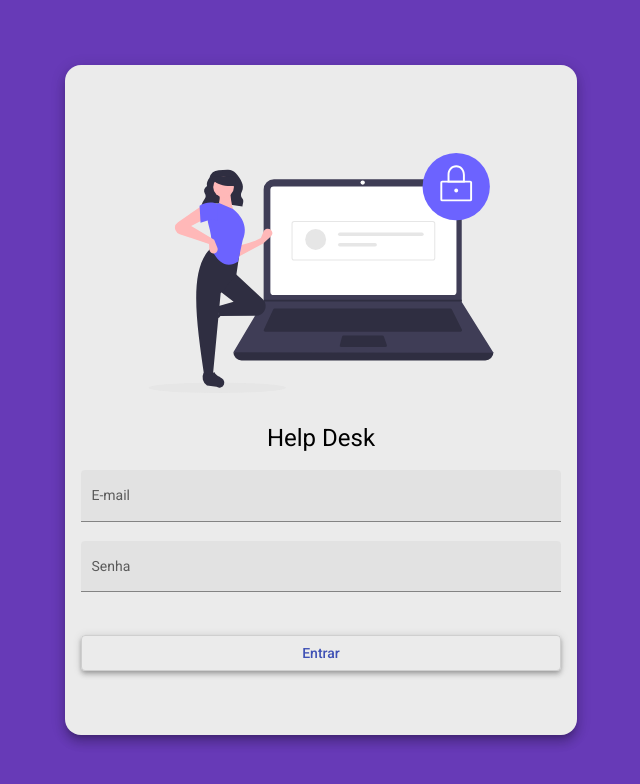
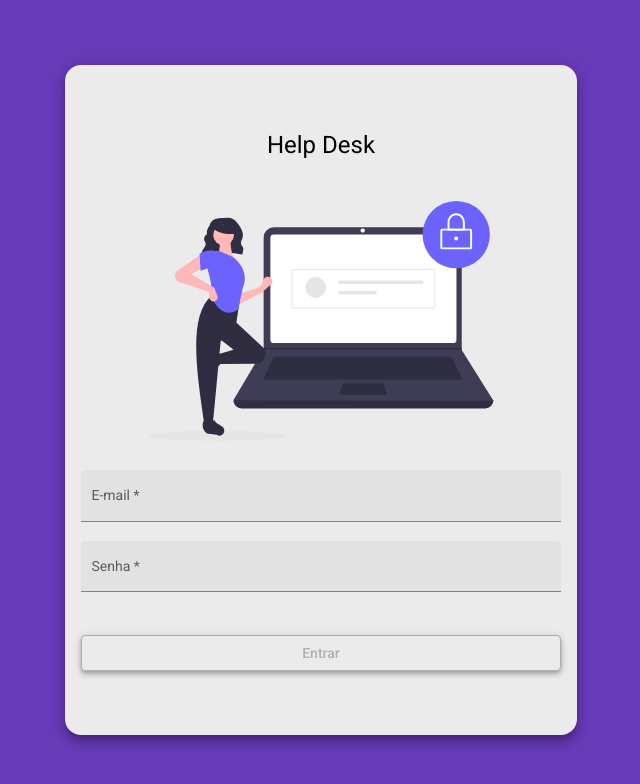
Before and after one commit to devthiagomartins/helpdesk-front, an Angular app: page /login in a window 1280 px wide. Shown: the top 784 px of the page, without its empty margins (319-959 px from the left). Built offline with nearby package versions, Linux system fonts and the light colour scheme.

Commit message:
validacao de formularios para login

```diff
--- a/src/app/components/login/login.component.css
+++ b/src/app/components/login/login.component.css
@@ -1,6 +1,6 @@
 .container {
   height: 100%;
-  background: linear-gradient(90deg, rgba(103,58,183,1) 0%, rgba(103,58,183,1) 50%, rgba(103,58,183,1) 100%);;
+  background: linear-gradient(90deg, rgba(103,58,183,1) 100%, rgba(103,58,183,1) 10%, rgba(103,58,183,1) 10%);;
   display: flex;
   align-items: center;
   justify-content: center;
@@ -16,6 +16,7 @@
 h1{
   width: 100%;
   text-align: center;
+
 }
 
 img{
--- a/src/app/components/login/login.component.html
+++ b/src/app/components/login/login.component.html
@@ -1,22 +1,33 @@
 <div class="container">
 
   <form class="form mat-elevation-z8">
-
+    <h1>Help Desk</h1>
     <img src="assets/img/login-image.svg" alt="Held desk">
 
-    <h1>Help Desk</h1>
+
     <mat-form-field class="full-width" appearance="fill">
       <mat-label>E-mail</mat-label>
-      <input matInput placeholder="Ex. fulano@mail.com" value="">
+      <input [formControl]="email"
+            [(ngModel)]="creds.email"
+            required
+            name="email"
+            matInput
+            placeholder="Ex. fulano@mail.com">
     </mat-form-field>
 
     <mat-form-field class="full-width" appearance="fill">
       <mat-label>Senha</mat-label>
-      <input type="password" matInput placeholder="Ex. 123" value="">
+      <input
+      [formControl]="senha"
+      [(ngModel)]="creds.senha"
+      required
+      name="senha"
+      type="password"
+      matInput
+      placeholder="Ex. 123">
     </mat-form-field>
 
-    <button class="full-width mat-elevation-z4" mat-stroked-button color="primary">Entrar</button>
-
+    <button [disabled]="!validaCampos()" class="full-width mat-elevation-z4" mat-stroked-button color="primary">Entrar</button>
   </form>
 
 </div>
--- a/src/app/components/login/login.component.ts
+++ b/src/app/components/login/login.component.ts
@@ -1,4 +1,6 @@
 import { Component, OnInit } from '@angular/core';
+import { FormControl, Validators } from '@angular/forms';
+import { Credenciais } from 'src/app/models/credenciais';
 
 @Component({
   selector: 'app-login',
@@ -7,9 +9,25 @@ import { Component, OnInit } from '@angular/core';
 })
 export class LoginComponent implements OnInit {
 
+  creds: Credenciais = {
+    email:'',
+    senha:''
+  }
+
+  email = new FormControl(null, Validators.email);
+  senha = new FormControl(null, Validators.minLength(3));
+
   constructor() { }
 
   ngOnInit(): void {
   }
 
+  validaCampos():boolean {
+    if(this.email.valid && this.senha.valid){
+      return true;
+    } else {
+      return false;
+    }
+  }
+
 }
--- /dev/null
+++ b/src/app/models/credenciais.ts
@@ -0,0 +1,4 @@
+export interface Credenciais {
+  email:string;
+  senha:string;
+}
```
